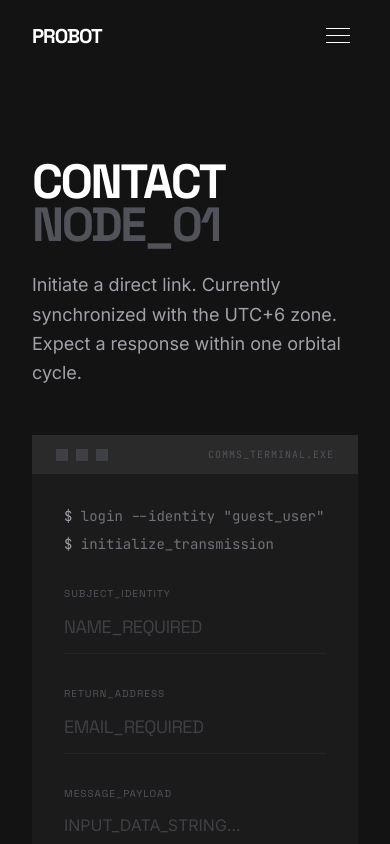
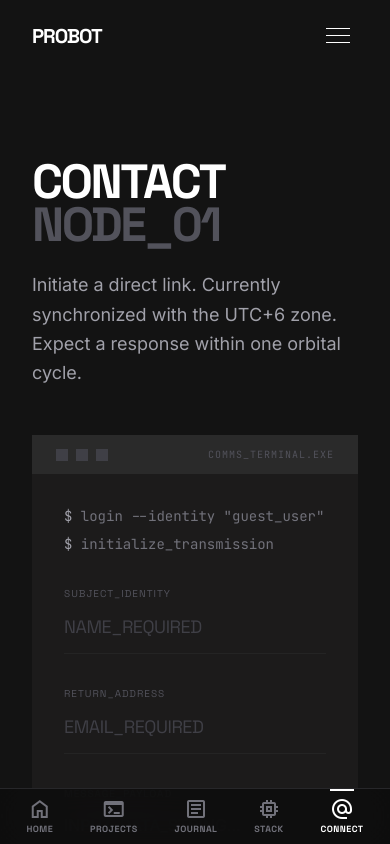
Before and after one commit to PravaatChhetri/portfolio, a Next.js app: page /contact in a window 390 px wide. Shown: the top 844 px of the page. Built offline with nearby package versions, Linux system fonts and the light colour scheme.

Commit message:
Refactor sidebar component for improved mobile navigation and add favicon

```diff
--- a/src/app/contact/ContactContent.tsx
+++ b/src/app/contact/ContactContent.tsx
@@ -16,7 +16,7 @@ const SOCIAL_LINKS = [
   },
   {
     label: "LINKEDIN",
-    url: "https://linkedin.com/in/pravaat-chhetri-717a05232",
+    url: "https://linkedin.com/in/pravaat-chhetri",
     icon: "share",
   },
   {
@@ -32,7 +32,9 @@ export function ContactContent() {
     email: "",
     message: "",
   });
-  const [status, setStatus] = useState<"idle" | "sending" | "sent" | "error">("idle");
+  const [status, setStatus] = useState<"idle" | "sending" | "sent" | "error">(
+    "idle",
+  );
   const [currentTime, setCurrentTime] = useState<string | null>(null);
 
   useEffect(() => {
@@ -49,10 +51,13 @@ export function ContactContent() {
 
     try {
       const res = await fetch(
-        "https://formsubmit.co/ajax/pravaatchhetri66@gmail.com",
+        "https://formsubmit.co/ajax/2768805d950a902b30b9cc19a59d2bd7",
         {
           method: "POST",
-          headers: { "Content-Type": "application/json", Accept: "application/json" },
+          headers: {
+            "Content-Type": "application/json",
+            Accept: "application/json",
+          },
           body: JSON.stringify({
             name: formState.name,
             email: formState.email,
@@ -60,7 +65,7 @@ export function ContactContent() {
             _subject: `Portfolio contact from ${formState.name}`,
             _captcha: "false",
           }),
-        }
+        },
       );
       if (res.ok) {
         setStatus("sent");
--- a/src/app/layout.tsx
+++ b/src/app/layout.tsx
@@ -81,7 +81,7 @@ export default function RootLayout({
       <body className="bg-background text-on-surface font-body antialiased">
         <Navbar />
         <Sidebar />
-        <main className="lg:pl-16">{children}</main>
+        <main className="lg:pl-16 pb-[72px] lg:pb-0">{children}</main>
         <Footer />
       </body>
     </html>
--- a/src/components/Sidebar.tsx
+++ b/src/components/Sidebar.tsx
@@ -20,6 +20,8 @@ export function Sidebar() {
   };
 
   return (
+    <>
+      {/* Desktop sidebar */}
       <nav className="fixed left-0 top-0 h-screen w-16 z-40 bg-surface-container-lowest/80 backdrop-blur-xl hidden lg:flex flex-col items-center py-8 gap-6">
         {/* Logo mark */}
         <Link
@@ -53,15 +55,39 @@ export function Sidebar() {
             </Link>
           ))}
         </div>
+      </nav>
 
-      {/* Bottom avatar */}
-      {/* <div className="mt-auto">
-        <div className="w-8 h-8 bg-surface-container-high ghost-border flex items-center justify-center">
-          <span className="text-[10px] font-headline font-bold text-zinc-400">
-            PC
+      {/* Mobile bottom tab bar */}
+      <nav className="fixed bottom-0 left-0 right-0 z-40 bg-surface-container-lowest/90 backdrop-blur-xl border-t border-zinc-800 flex lg:hidden items-center justify-around px-2" style={{ paddingBottom: "env(safe-area-inset-bottom, 0px)" }}>
+        <Link
+          href="/"
+          className={`flex flex-col items-center gap-0.5 px-3 py-2 ${
+            pathname === "/" ? "text-white" : "text-zinc-500"
+          }`}
+        >
+          <span className="material-symbols-outlined text-[22px]">home</span>
+          <span className="font-headline text-[9px] font-bold tracking-wider">HOME</span>
+        </Link>
+        {SIDEBAR_ITEMS.map((item) => (
+          <Link
+            key={item.href}
+            href={item.href}
+            className={`relative flex flex-col items-center gap-0.5 px-3 py-2 ${
+              isActive(item.href) ? "text-white" : "text-zinc-500"
+            }`}
+          >
+            {isActive(item.href) && (
+              <span className="absolute top-0 left-1/2 -translate-x-1/2 w-6 h-0.5 bg-white" />
+            )}
+            <span className="material-symbols-outlined text-[22px]">
+              {item.icon}
             </span>
-        </div>
-      </div> */}
+            <span className="font-headline text-[9px] font-bold tracking-wider">
+              {item.label}
+            </span>
+          </Link>
+        ))}
       </nav>
+    </>
   );
 }
```
Also changed, not shown: 1 other file (tests, documents, lock files or other folders). Lines whose indentation alone changed are shown as unchanged.
